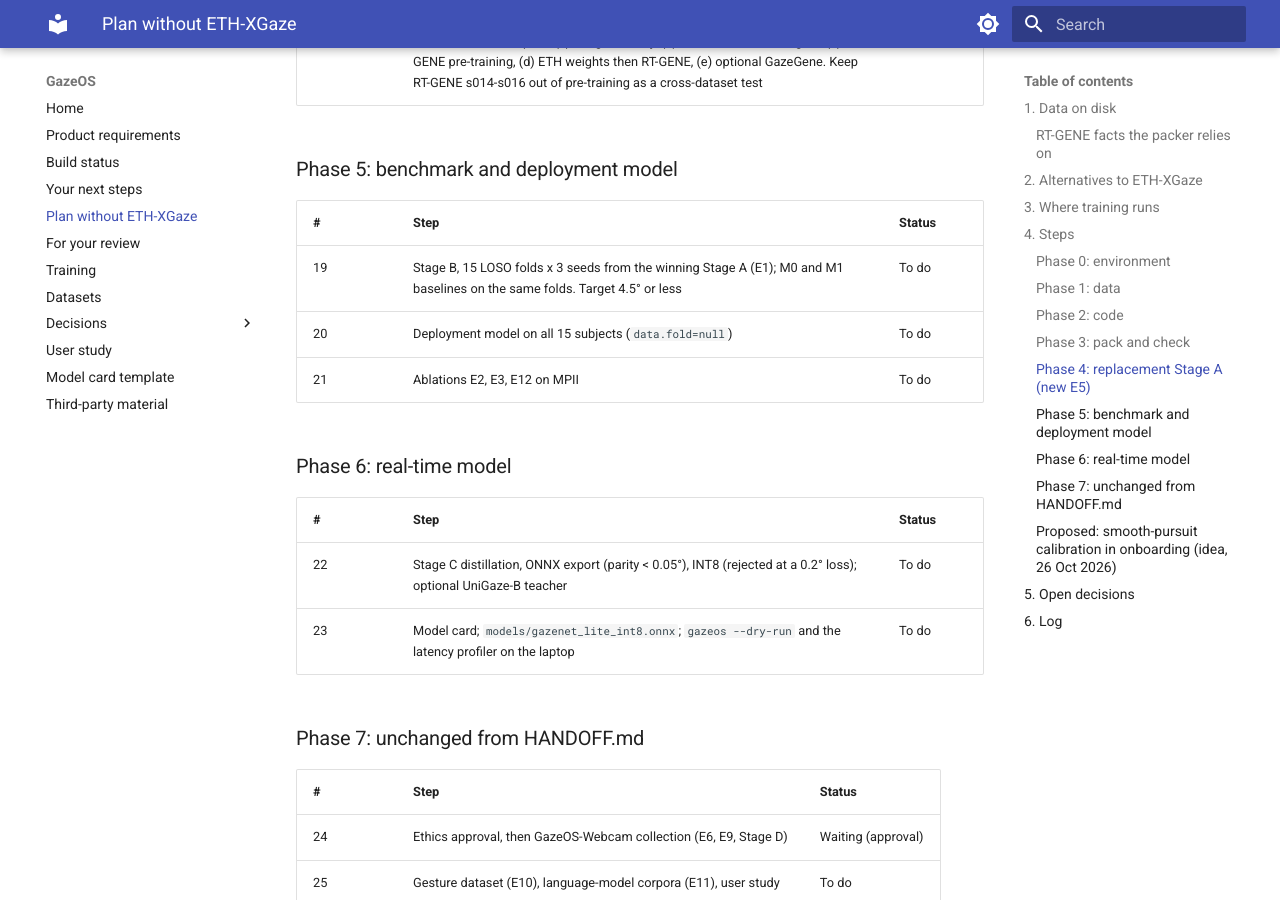
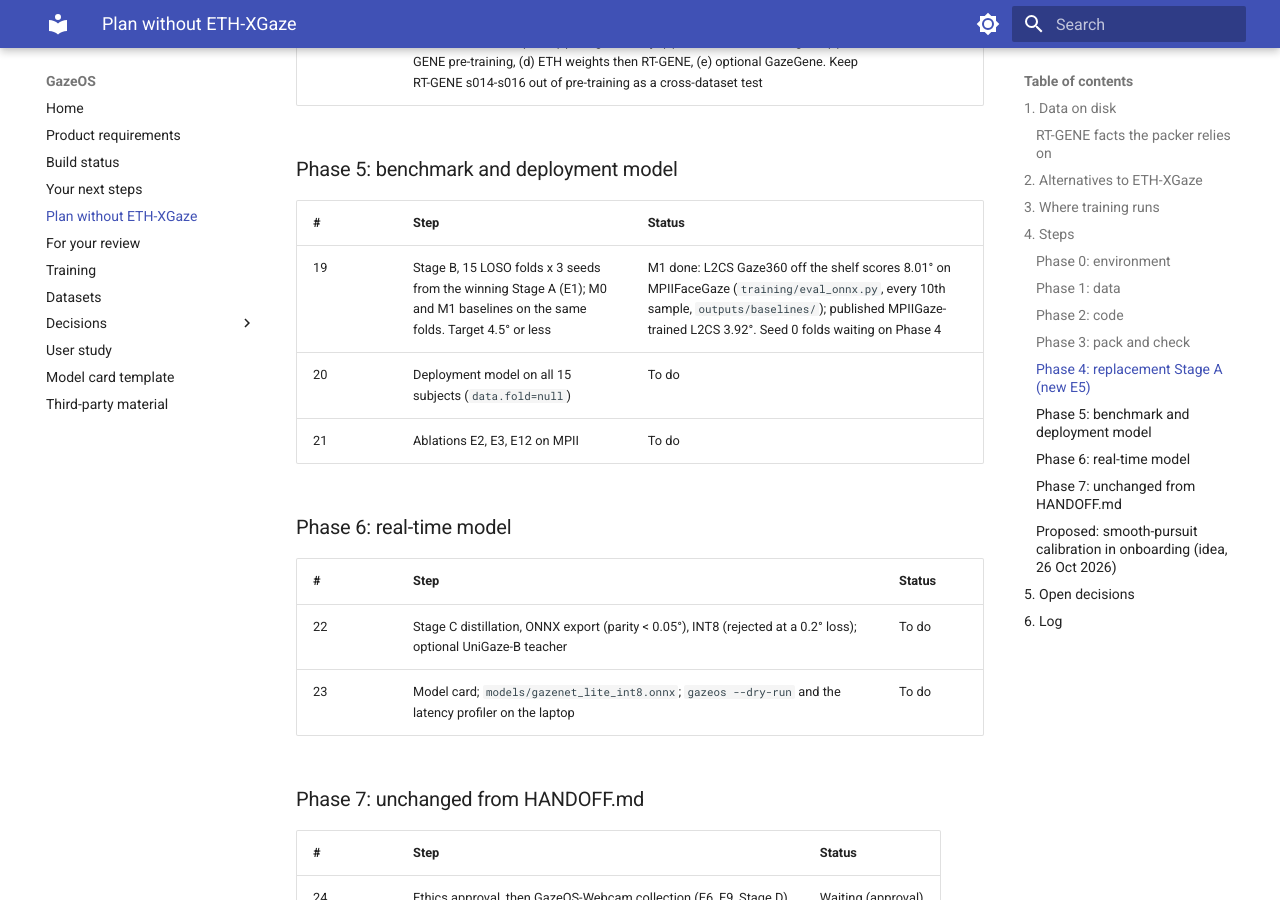
Before and after one commit to deep-9549/Gaze-Os, an MkDocs documentation site: the page built from docs/PLAN.md, in a window 1280 px wide and 900 px high, scrolled down 5316 px. Built offline with MkDocs 1.6.1 and Material for MkDocs 9.7.7, drawn with Linux system fonts in a browser that asks for light colours.

Commit message:
docs(plan): M1 baseline result

```diff
--- a/docs/PLAN.md
+++ b/docs/PLAN.md
@@ -130,7 +130,7 @@ uv pip install --python .venv -e ".[app,train,research,dev]"
 
 | # | Step | Status |
 | --- | --- | --- |
-| 19 | Stage B, 15 LOSO folds x 3 seeds from the winning Stage A (E1); M0 and M1 baselines on the same folds. Target 4.5° or less | To do |
+| 19 | Stage B, 15 LOSO folds x 3 seeds from the winning Stage A (E1); M0 and M1 baselines on the same folds. Target 4.5° or less | M1 done: L2CS Gaze360 off the shelf scores 8.01° on MPIIFaceGaze (`training/eval_onnx.py`, every 10th sample, `outputs/baselines/`); published MPIIGaze-trained L2CS 3.92°. Seed 0 folds waiting on Phase 4 |
 | 20 | Deployment model on all 15 subjects (`data.fold=null`) | To do |
 | 21 | Ablations E2, E3, E12 on MPII | To do |
 
```
